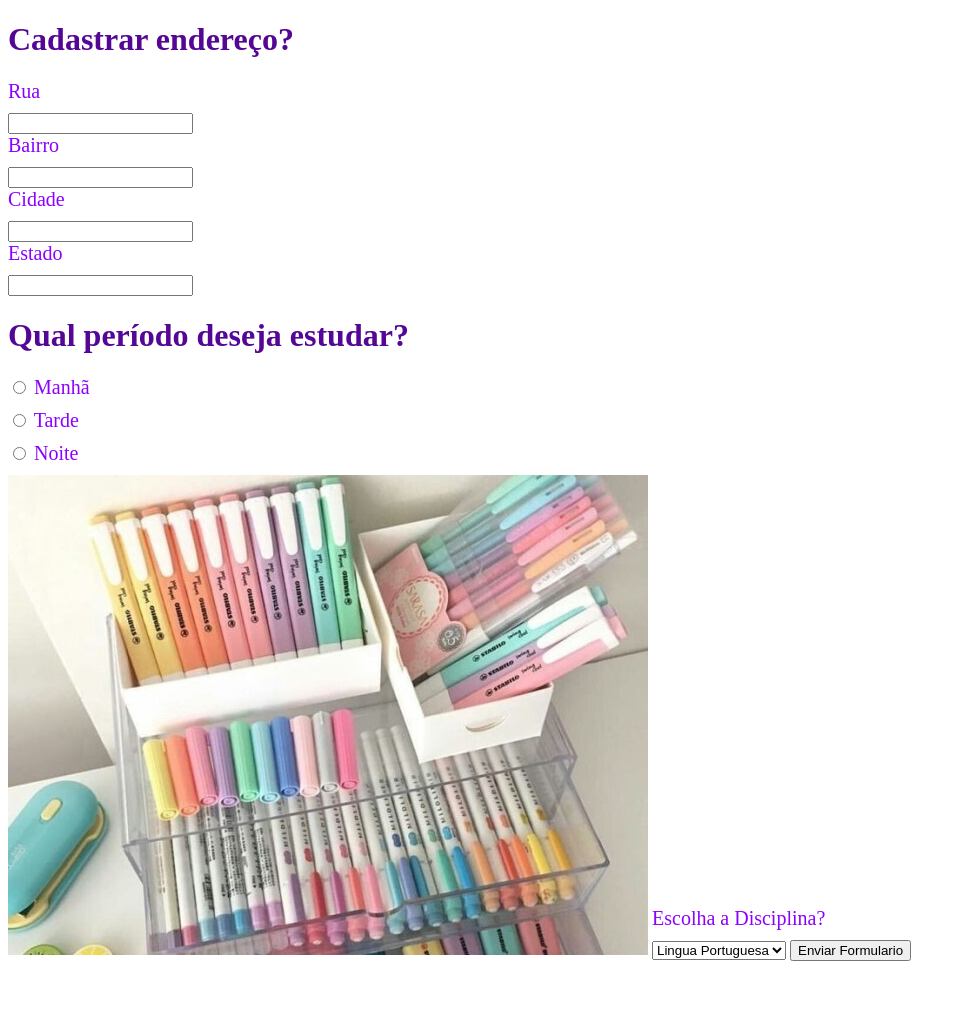
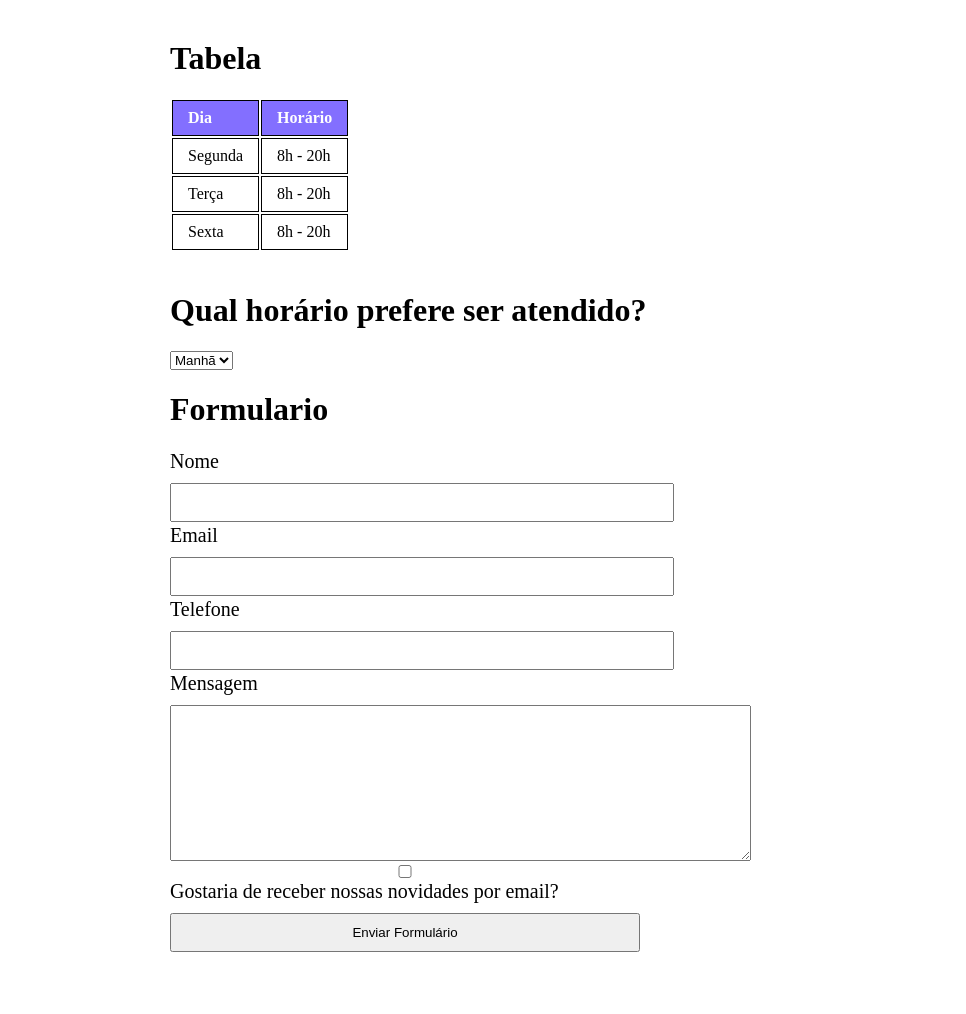
Before and after one commit to giovanahof/giovana, a plain HTML site: page aula.html in a window 1280 px wide. Shown: the whole page, without its empty margins (0-966 px from the left). After the commit the page ends 992 px from the top, so only its background shows below. Drawn offline with Linux system fonts and the light colour scheme.

Commit message:
Add files via upload

```diff
--- a/aula.css
+++ b/aula.css
@@ -1,27 +1,34 @@
+table {
+margin: 20px 0 40px;
+}
+thead{
+   background: #836FFF;
+   color: white;
+   font-weight: bold;
+}
+td {
+border: 1px solid #000000;
+padding: 8px 15px;
+}
 main{
-	width: 940px;
-	margin:10auto;
+width: 940px;
+margin: 0 auto;
 }
 
-form{
-	margin: 20px 0;
+form {
+margin: 40px 0;
 }
 
-form label, form p {
-	display: block;
-	font-size:20px;
-	margin:0 0 10px;
-	color: #8B00FF
+form label {
+display: block;
+font-size: 20px;
+margin: 0 0 10px;
+
 }
-h1{
-	color: #540695
+form input {
+display: block;
+margin: 0 0 2px;
+padding: 10px 15px;
+width: 50%;
+
 }
-.pagina2{
-	display:inline-block;
-	margin: 50px 0px;
-    padding:10px 20px;
-}
-
-.pagina1{
-	display:inline-block;
-	margin:50px 0px;
--- a/aula.html
+++ b/aula.html
@@ -3,53 +3,60 @@
 <head>
 	<meta charset="UTF-8">
 	<meta name="viewport" content="width=device-width, initial-scale=1.0">
-	<title>Formulario</title>
-	<link rel="stylesheet" type="text/css" href="aula.css">
+	<title>Document</title>
+	<link rel="stylesheet" href="aula.css">
 </head>
 <body>
-	</head>
-<body>
-	<header>
+	 <main>
+	 	<form>
+	 		<table>
 
-		<main>
-			<form>
+               <thead>
+       <h1> Tabela </h1>
+	 			    <tr>
+	 				<td>Dia</td>
+	 				<td>Horário</td>
+	 			</tr>
+	 			 </thead>
 
-<h1> Cadastrar endereço? </h1>
-<label for= "nomesobrenome"> Rua </label>
-<input type="text"id="nomesobrenome">
+	 			  <tr>
+                	<td>Segunda</td>
+                    <td>8h - 20h</td>
+                </tr>
+                 <tr>
+                   	<td>Terça</td>
+                    <td> 8h - 20h</td>
+                </tr>
+                 <tr>
+                	<td>Sexta</td>
+                	<td>8h - 20h</td>
+                </tr>
 
-<label for="telefone>"> Bairro </label>
-<input type="text"id="telefone">
-
-<label for="email"> Cidade</label>
-<input type="text"id="email">
-
-<label for="mensagem"> Estado </label>
-<input type="text" id="Mensagem">
-
-
-      <h1> Qual período deseja estudar? </h1>
-
- <div class="paginal" >
-
-<label for="radio-email"><input type="radio" name="contato" value="email"> Manhã</label>
-
-<label for="radio-telefone"><input type="radio" name="contato" value="telefone" > Tarde</label>
-
-<label for="radio-whatsapp"><input type="radio" name="contato" value="whatsapp" > Noite </label>
-    <img src="material.jpeg">
-    <div class="pagina1">
-    <p> Escolha a Disciplina? </p>
-
-<select>
-	<option>Lingua Portuguesa</option>
-    <option>Matemática</option>
-    <option>Geografia</option>
-    <option>História</option>
+            </table>
+         <h1> Qual horário prefere ser atendido?</h1>
+         <select>
+	<option>Manhã</option>
+    <option>Tarde</option>
+    <option>Noite</option>
 </select>
-<input type="submit" value="Enviar Formulario">
 	</div>
 
+    <h1> Formulario </h1>
+     <main>
+              	<form>
+              	<label> Nome </label>
+              	 <input type="text" id="nomesobrenome">
+              	  <label for ="email"> Email </label>
+              	   <input type="text" id="email">
+              	    <label for ="telefone"> Telefone </label>
+              	     <input type="text" id="telefone">
+              	     <label for="mensagem">Mensagem</label>
+<textarea cols="70" rows="10" id="mensagem"></textarea>
+
+              	       </form>
+              	       <label class="checkbox"> <input type="checkbox">Gostaria de receber nossas novidades por email?</label>
+
+<input type="submit"value="Enviar Formulário">
 
 </body>
 </html>
```
